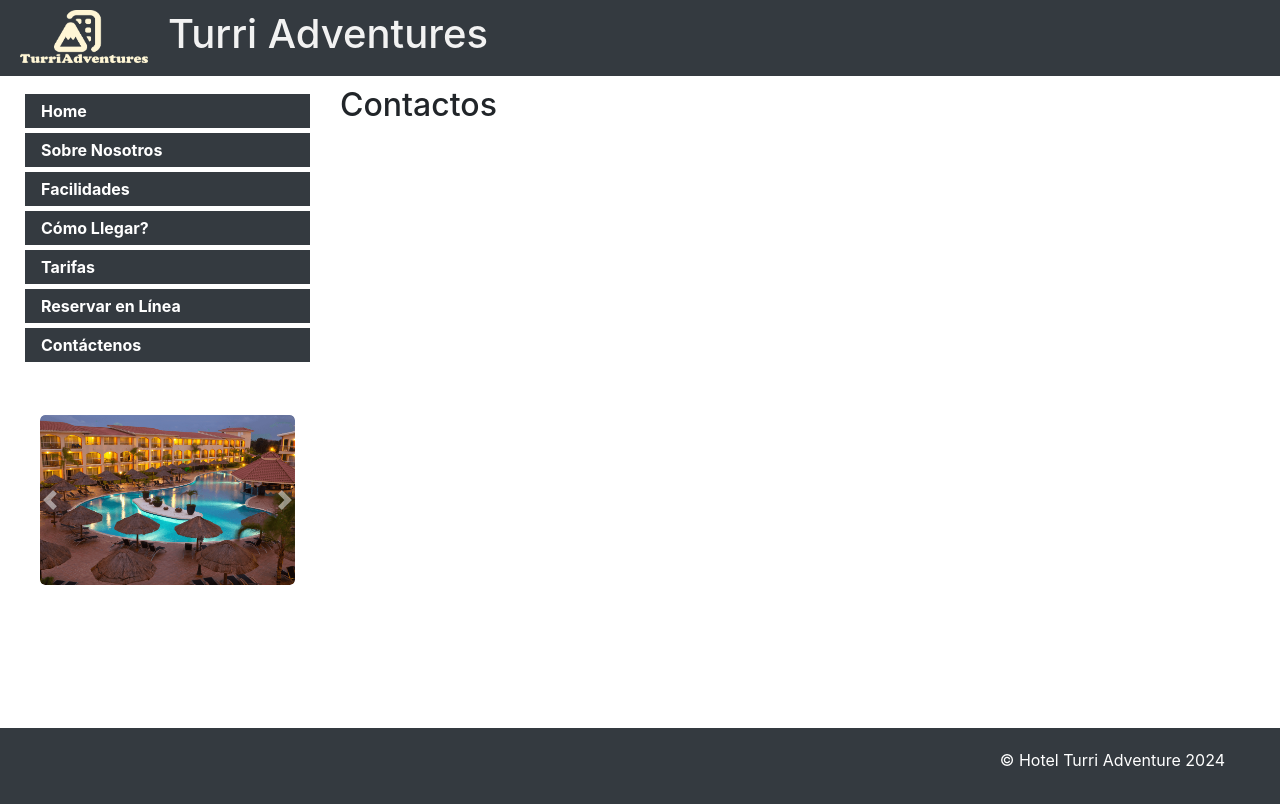
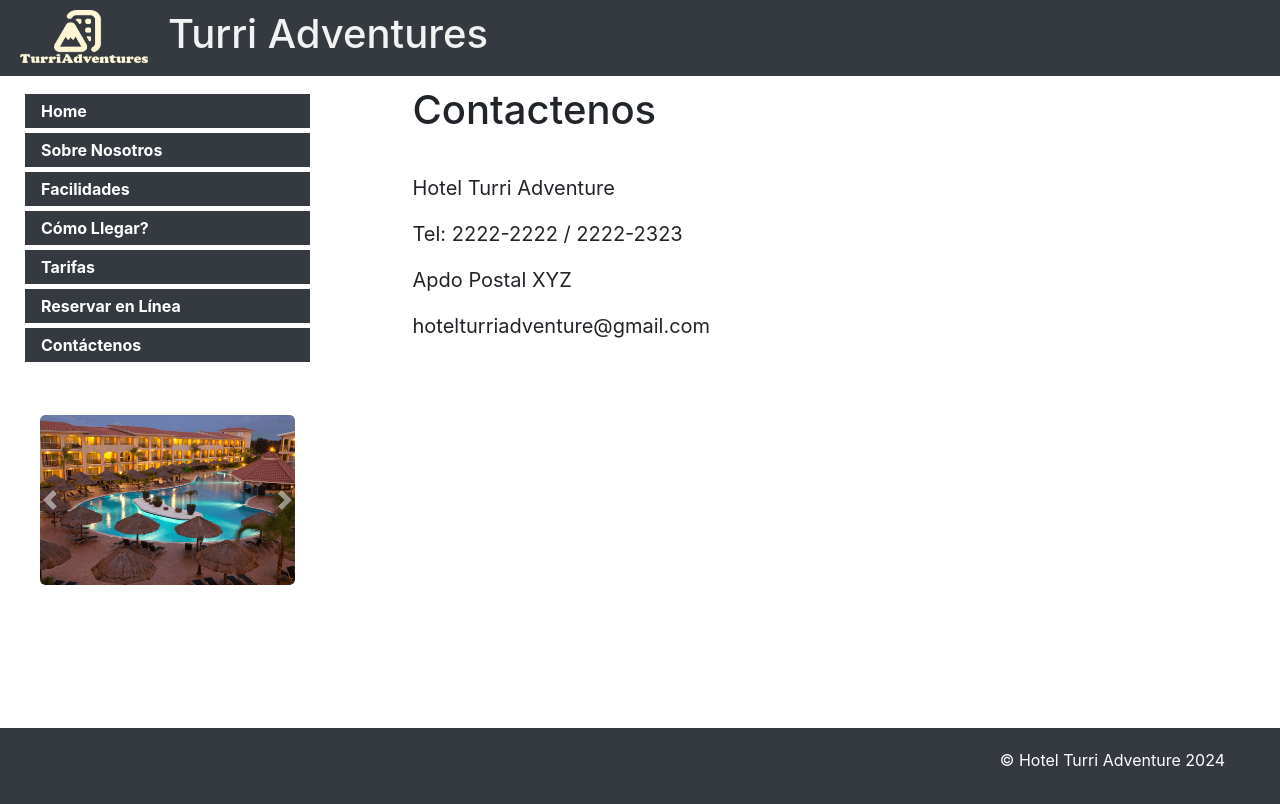
Before and after one commit to JoseSalasCalderon/Front_End_TurriAdventures, an Angular app in the folder TurriAdventures/: page /contact in a window 1280 px wide. Shown: the top 804 px of the page. Built offline with nearby package versions, Linux system fonts and the light colour scheme.

Commit message:
Contacto

```diff
--- a/TurriAdventures/src/app/contact/contact.component.css
+++ b/TurriAdventures/src/app/contact/contact.component.css
@@ -0,0 +1,9 @@
+.container {
+    max-width: 800px;
+
+}
+
+.informacion {
+    margin-top: 5%;
+    font-size: 20px;
+}
--- a/TurriAdventures/src/app/contact/contact.component.html
+++ b/TurriAdventures/src/app/contact/contact.component.html
@@ -1,11 +1,11 @@
-<!DOCTYPE html>
 <html lang="es">
+
 <head>
   <meta charset="UTF-8">
   <meta name="viewport" content="width=device-width, initial-scale=1.0">
   <title>Hotel Turri Adventure</title>
   <link href="https://maxcdn.bootstrapcdn.com/bootstrap/4.5.2/css/bootstrap.min.css" rel="stylesheet">
-  <!-- Agrega aquí tus enlaces a hojas de estilo (CSS) específicos para este archivo HTML -->
+
 </head>
 
 <body>
@@ -17,19 +17,24 @@
         <app-sidebar></app-sidebar>
       </div>
 
-      <!-- Contenido principal -->
-      <div class="col-lg-9 col-md-8">
-        <h2>Contactos</h2>
-        <!-- Aquí puedes agregar más contenido si es necesario -->
+      <div class="container">
+        <h1>Contactenos</h1>
+        <div class="informacion">
+          <p>Hotel Turri Adventure</p>
+          <p>Tel: 2222-2222 / 2222-2323</p>
+          <p>Apdo Postal XYZ</p>
+          <p>hotelturriadventure&#64;gmail.com</p>
+        </div>
       </div>
+
+
     </div>
   </div>
 
-  <!-- Scripts al final del cuerpo del documento -->
   <script src="https://ajax.googleapis.com/ajax/libs/jquery/3.5.1/jquery.min.js"></script>
   <script src="https://cdnjs.cloudflare.com/ajax/libs/popper.js/1.16.0/umd/popper.min.js"></script>
   <script src="https://maxcdn.bootstrapcdn.com/bootstrap/4.5.2/js/bootstrap.min.js"></script>
 
-  <!-- Agrega aquí tus scripts específicos para este archivo HTML -->
 </body>
+
 </html>
```
